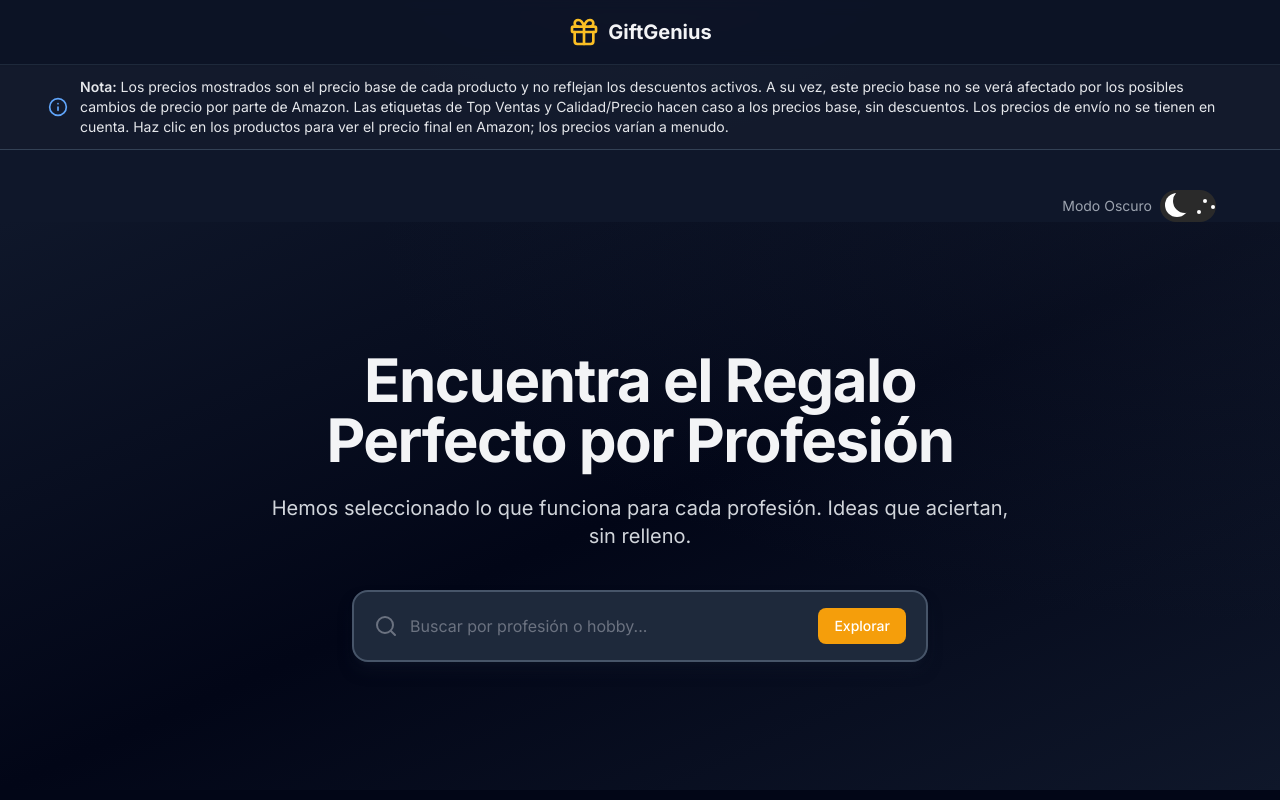
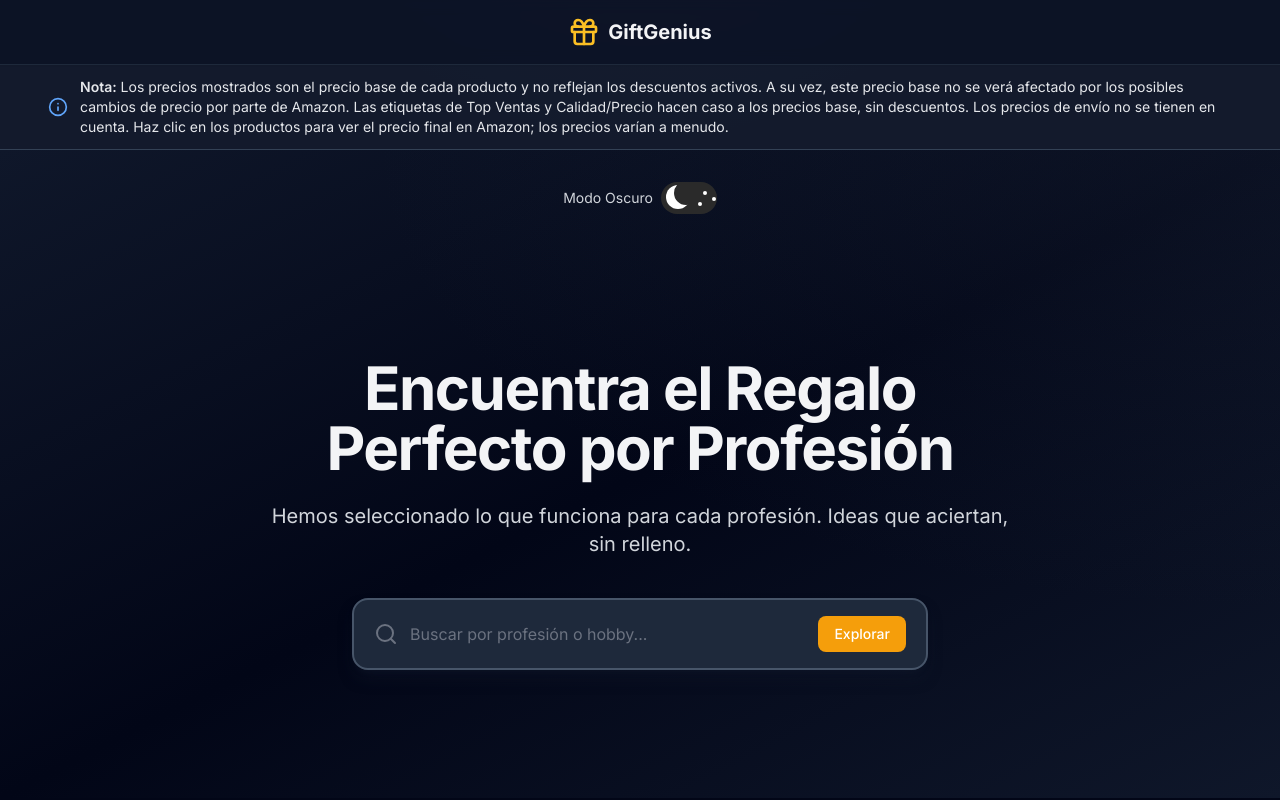
Before and after one commit to bombardeenLaUA/RegalosProfesiones, a Next.js app: page / in a window 1280 px wide. Both pictures are taken after a click on the button "Activar modo oscuro". Shown: the top 800 px of the page. Built offline with nearby package versions, Linux system fonts and the light colour scheme; no server answers.

Commit message:
arreglo definitivo en principio

```diff
--- a/app/layout.tsx
+++ b/app/layout.tsx
@@ -4,7 +4,6 @@ import { GoogleAnalytics, GoogleTagManager } from "@next/third-parties/google";
 import "./globals.css";
 import Navbar from "@/components/Navbar";
 import PriceDisclaimer from "@/components/PriceDisclaimer";
-import ThemeToggle from "@/components/ThemeToggle";
 import Footer from "@/components/Footer";
 import { ThemeProvider } from "@/components/ThemeProvider";
 
@@ -36,10 +35,6 @@ export default function RootLayout({
           <GoogleTagManager gtmId="GTM-PSDFBXLQ" />
           <Navbar />
           <PriceDisclaimer />
-          {/* Fondo sólido = primer color del Hero (from-amber-50 / from-slate-900). Sin gradiente ni borde para evitar corte */}
-          <div className="flex justify-end items-center pr-16 pt-10 pb-0 bg-amber-50 dark:bg-slate-900 border-0">
-            <ThemeToggle />
-          </div>
           <main className="flex-1">{children}</main>
           <Footer />
         </ThemeProvider>
--- a/app/page.tsx
+++ b/app/page.tsx
@@ -4,6 +4,7 @@ import { useState, useRef } from "react";
 import Link from "next/link";
 import { Search, ArrowRight, Palette, Gamepad2, Heart, Code, GraduationCap, ChefHat, BookOpen, Scale, Camera, Plane, Brain, PawPrint, Scissors, Wrench, Ruler, Smile, Shield, Music, Pill, Dumbbell, Feather, Martini, HardHat, Sparkles, Image } from "lucide-react";
 import { NICHE_DATA } from "@/lib/data";
+import ThemeToggle from "@/components/ThemeToggle";
 
 const NICHE_ICONS: Record<string, React.ElementType> = {
   arquitectos: Ruler,
@@ -49,10 +50,13 @@ export default function HomePage() {
 
   return (
     <div>
-      {/* Hero Section — mismo fondo que la barra del toggle (gradiente + overlay radial) para que no haya corte de color */}
+      {/* Hero Section */}
       <section className="relative overflow-hidden bg-gradient-to-br from-amber-50 via-white to-orange-50 dark:from-slate-900 dark:via-slate-950 dark:to-slate-900">
-        {/* Overlay radial suave desde arriba-derecha: en claro amber-100/50, en oscuro slate-700/20 */}
+        {/* Overlay radial suave desde arriba-derecha */}
         <div className="absolute inset-0 bg-[radial-gradient(ellipse_at_top_right,_var(--tw-gradient-stops))] from-amber-100/50 via-transparent to-transparent dark:from-slate-700/20 dark:via-transparent" aria-hidden />
+        <div className="relative z-10 flex justify-center w-full pt-8 pb-4 bg-transparent">
+          <ThemeToggle />
+        </div>
         <div className="relative z-10 mx-auto max-w-7xl px-4 py-24 sm:px-6 sm:py-32 lg:px-8">
           <div className="mx-auto max-w-3xl text-center">
             <h1 className="text-4xl font-bold tracking-tight text-gray-900 sm:text-5xl md:text-6xl dark:text-gray-100">
--- a/components/ThemeToggle.tsx
+++ b/components/ThemeToggle.tsx
@@ -41,7 +41,7 @@ export default function ThemeToggle() {
 
   return (
     <div className="flex items-center gap-2">
-      <span className="text-sm text-gray-600 dark:text-gray-400">
+      <span className="text-sm text-gray-600 dark:text-gray-300">
         {isDark ? "Modo Oscuro" : "Modo Claro"}
       </span>
       <button
```
